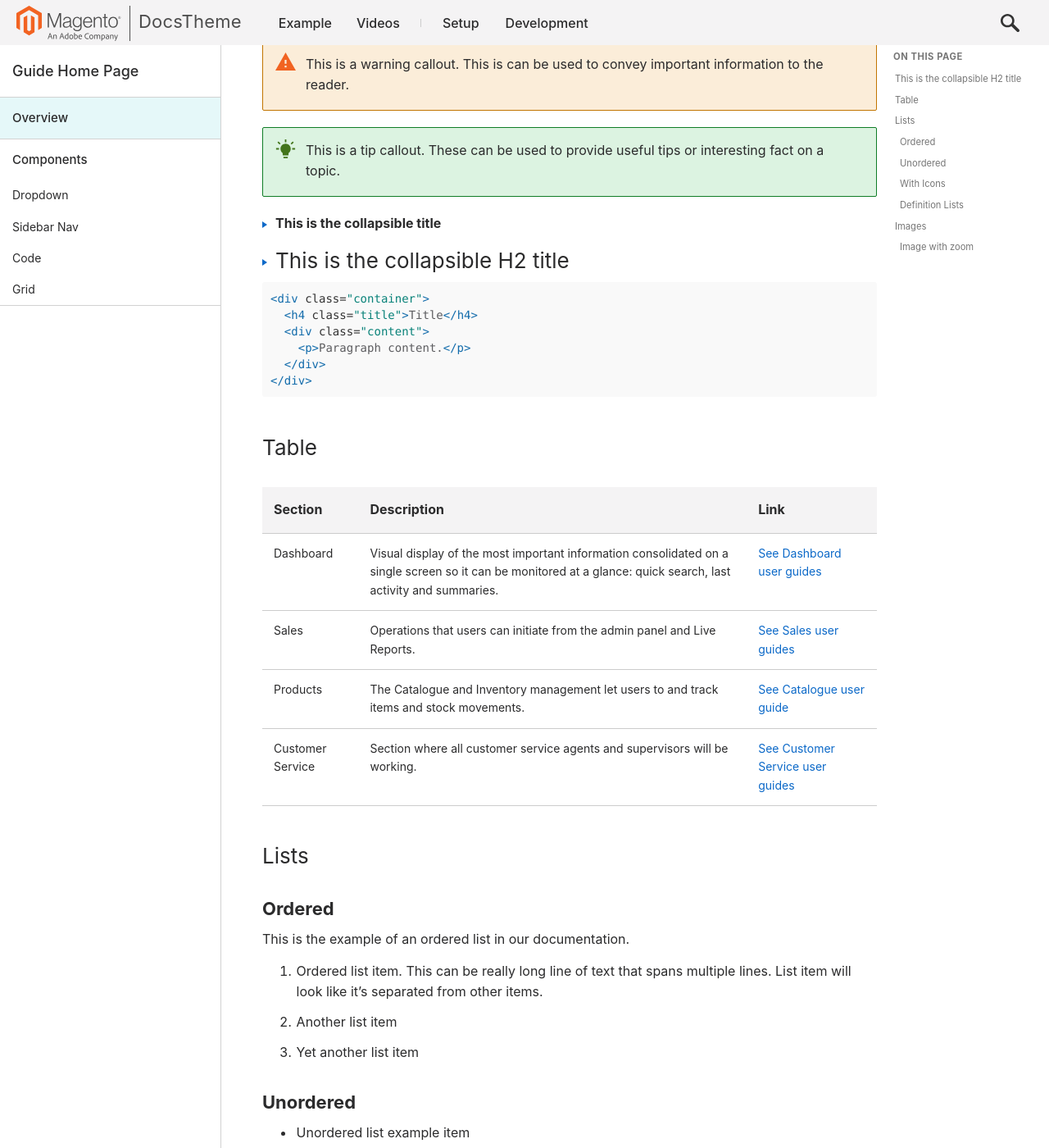
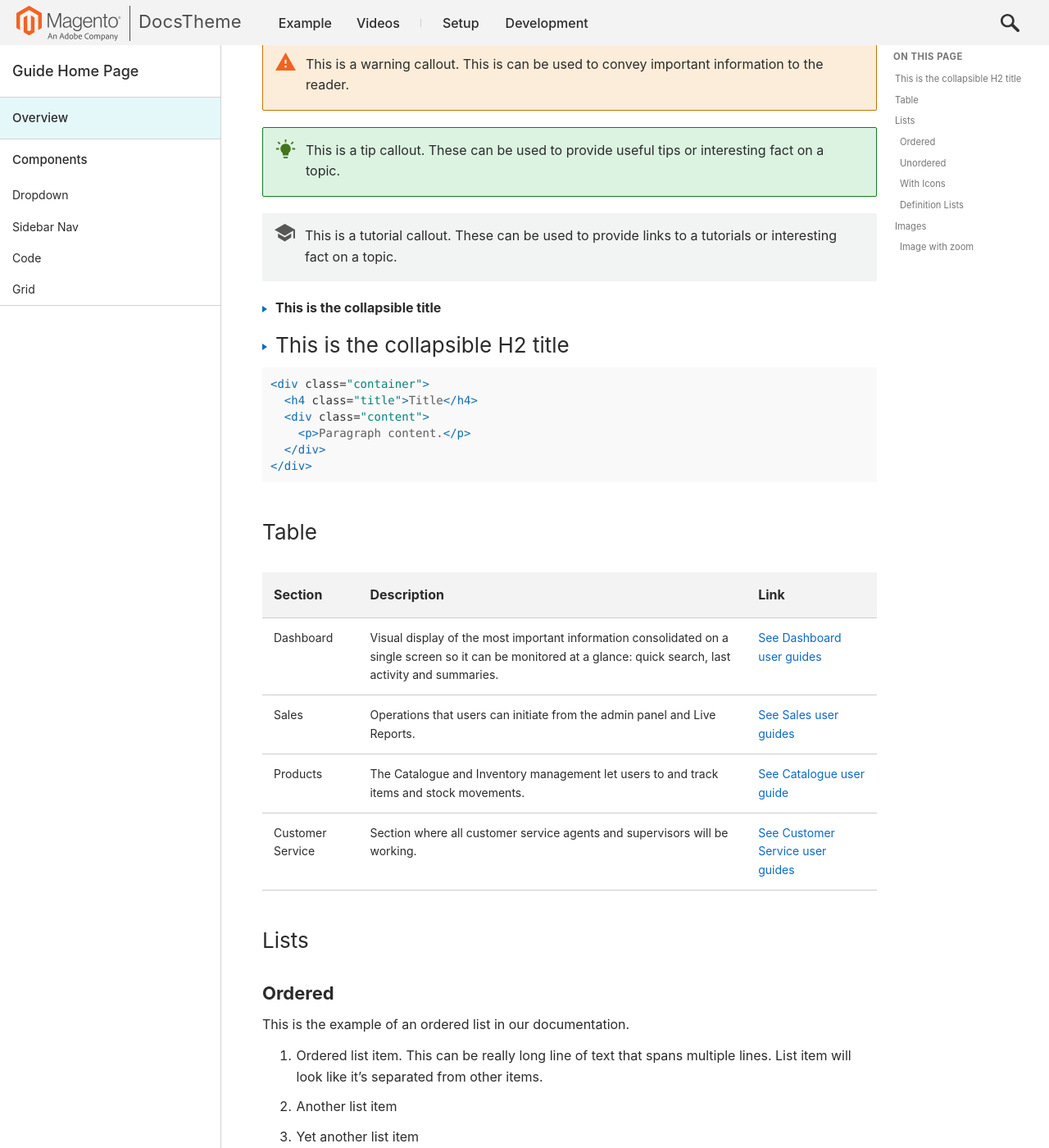
Before and after one commit to commerce-docs/devdocs-theme, a Jekyll site: the page built from example.md, in a window 1280 px wide and 1400 px high, scrolled down 697 px. Shown: the whole window at 82% size. Built offline with Jekyll 4.4.1, drawn with Linux system fonts in a browser that asks for light colours; comment, search, counter and statistics services are not loaded.

Commit message:
Make `.bs-callout-info` class names sufficient

```diff
--- a/example.md
+++ b/example.md
@@ -17,19 +17,22 @@ The purpose of this page is to provide you with a pre-formatted template and use
 
 You can start off by editing the local version of this file using markdown language (and {% glossarytooltip a2aff425-07dd-4bd6-9671-29b7edefa871 %}HTML{% endglossarytooltip %} where needed). Then, create a Pull Request to have your contribution reviewed by the DevDocs team.
 
-<div class="bs-callout bs-callout-info">
+<div class="bs-callout-info">
   <p>This is a note callout. You can use these to provide important information on a topic.</p>
   <p>You must follow a <a href="http://www.php-fig.org/psr/psr-4/">PSR-4 compliant</a> structure when building a module.</p>
 </div>
 
-<div class="bs-callout bs-callout-warning">
+<div class="bs-callout-warning">
     <p>This is a warning callout. This is can be used to convey important information to the reader.</p>
 </div>
 
-<div class="bs-callout bs-callout-tip">
+<div class="bs-callout-tip">
   <p>This is a tip callout. These can be used to provide useful tips or interesting fact on a topic.</p>
 </div>
 
+<div class="bs-callout-tutorial">
+  <p>This is a tutorial callout. These can be used to provide links to a tutorials or interesting fact on a topic.</p>
+</div>
 
 {% collapsible This is the collapsible title %}
   Markdown content goes in this area.
```
Also changed, not shown: _scss/partials/_callouts.scss (+15 -20 lines), assets/css/app.css.
